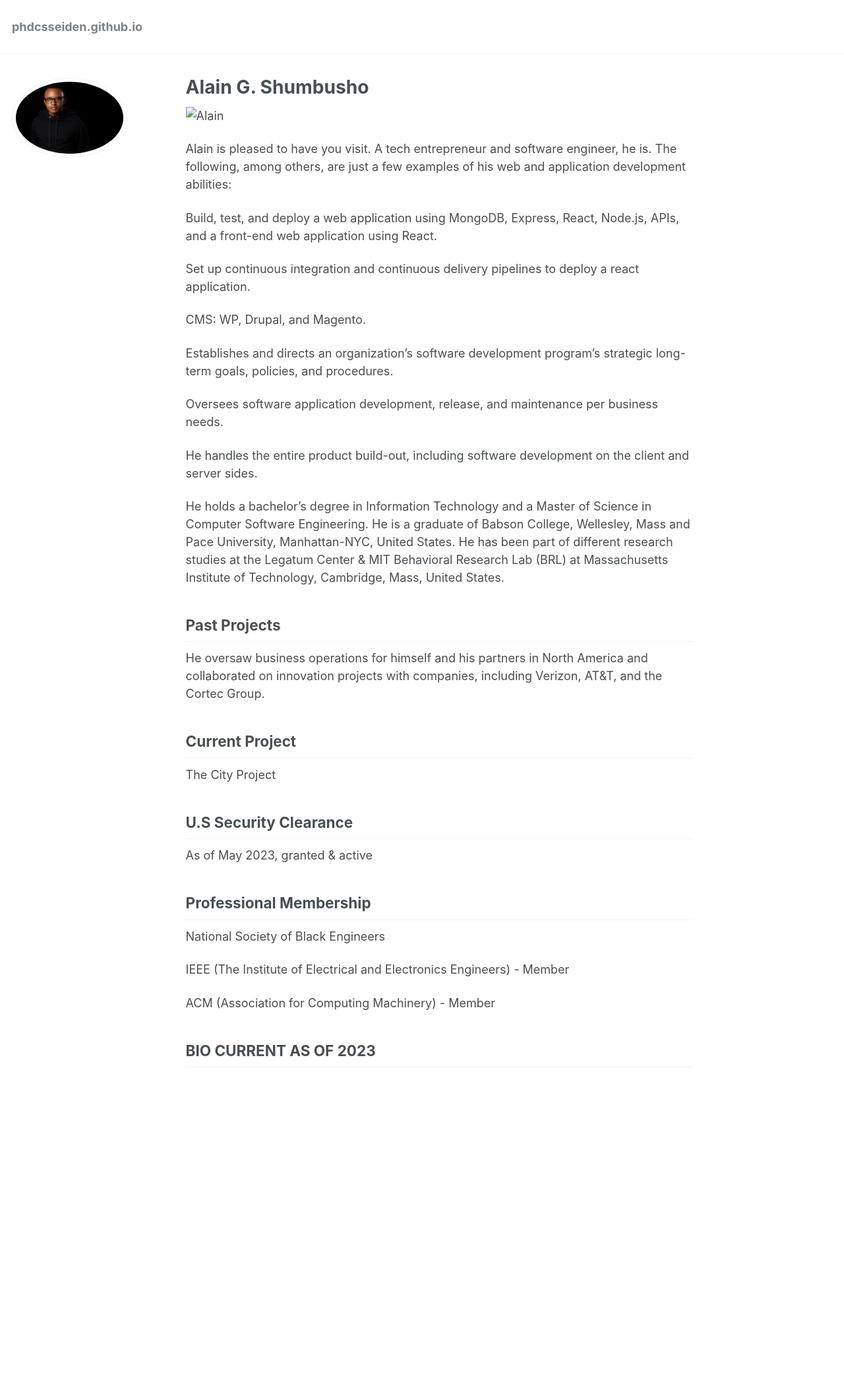
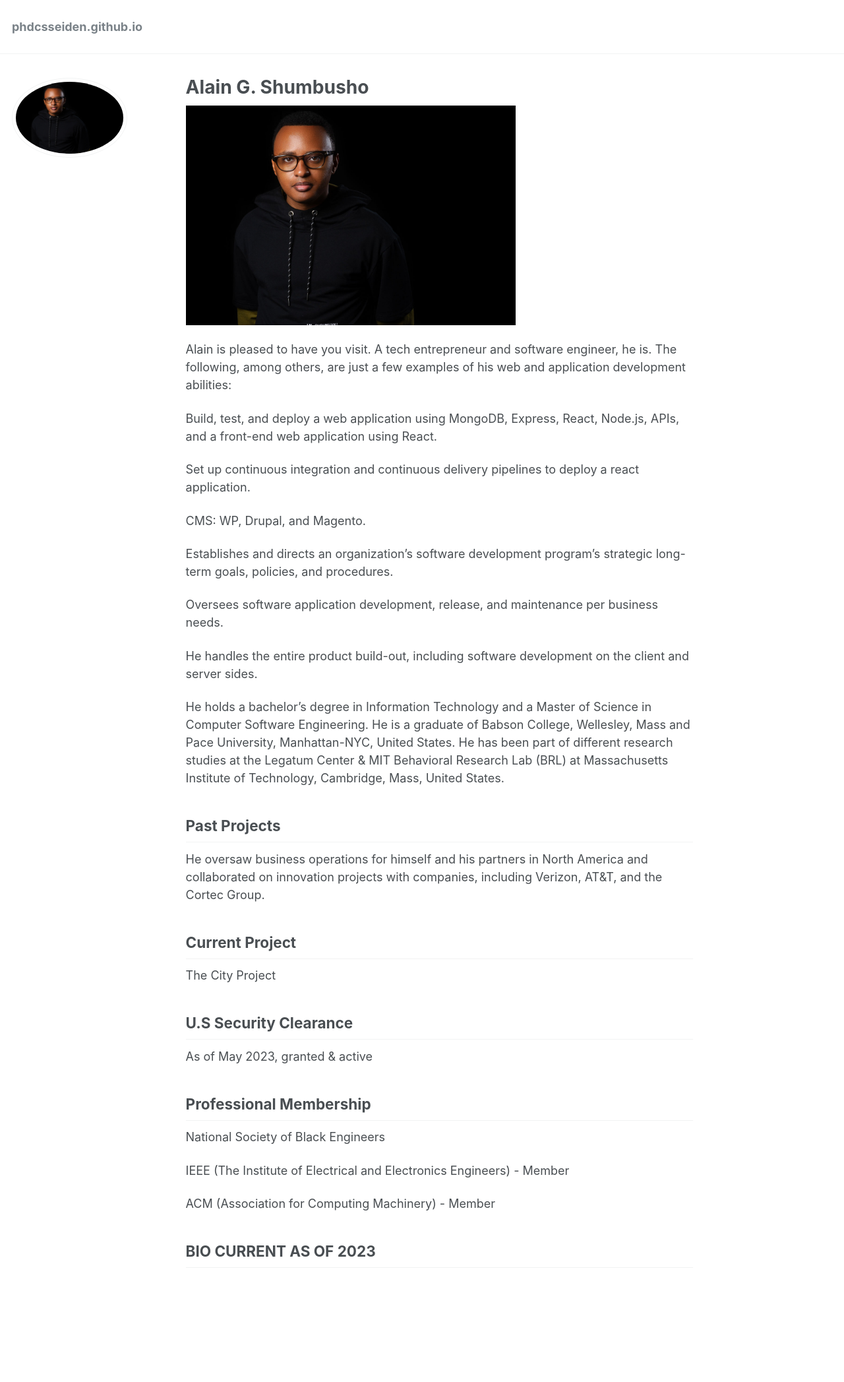
Before and after one commit to phdcsseiden/phdcsseiden.github.io, a Jekyll site: the page built from _pages/about.md, in a window 1280 px wide. Shown: the whole page at 66% size. Built offline with Jekyll 4.4.1, drawn with Linux system fonts in a browser that asks for light colours; before the commit the page ends 1791 px from its top, so only the background shows below that.

Commit message:
Update about.md

```diff
--- a/_pages/about.md
+++ b/_pages/about.md
@@ -9,7 +9,7 @@ redirect_from:
 ---
 
 
-<img src="Headshotwoo.jpg" alt="Alain" width="500" height="333">
+<img src="images/Headshotwoo.jpg" alt="" width="500" height="333">
 
 Alain is pleased to have you visit. A tech entrepreneur and software engineer, he is. The following, among others, are just a few examples of his web and application development abilities:
 
```
